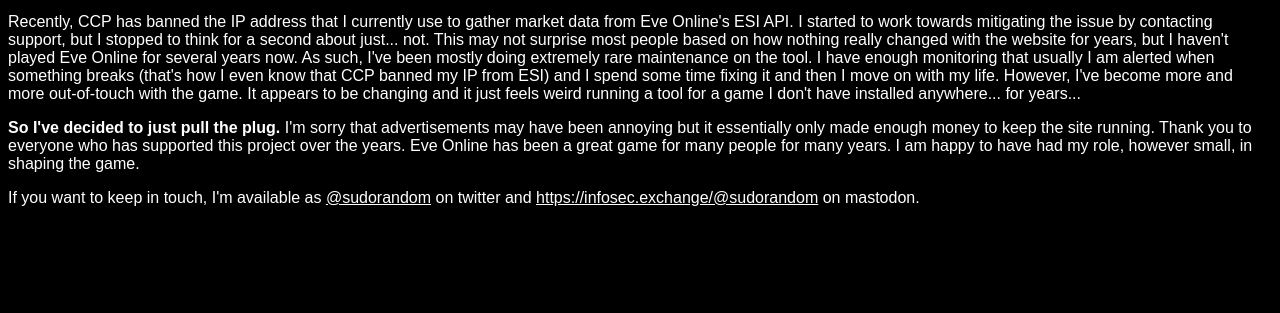
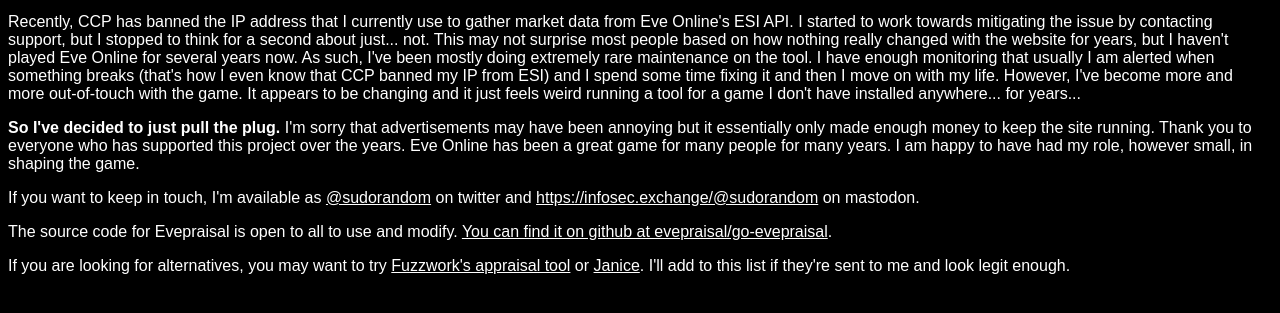
Before and after one commit to evepraisal/evepraisal.com, a plain HTML site: page index.html in a window 1280 px wide. Shown: the part 101-414 px from the top of the page. Drawn offline with Linux system fonts and the light colour scheme.

Commit message:
Add alternatives, github link

```diff
--- a/index.html
+++ b/index.html
@@ -33,6 +33,8 @@
             <p>Recently, CCP has banned the IP address that I currently use to gather market data from Eve Online's ESI API. I started to work towards mitigating the issue by contacting support, but I stopped to think for a second about just... not. This may not surprise most people based on how nothing really changed with the website for years, but I haven't played Eve Online for several years now. As such, I've been mostly doing extremely rare maintenance on the tool. I have enough monitoring that usually I am alerted when something breaks (that's how I even know that CCP banned my IP from ESI) and I spend some time fixing it and then I move on with my life. However, I've become more and more out-of-touch with the game. It appears to be changing and it just feels weird running a tool for a game I don't have installed anywhere... for years...</p>
             <p><b>So I've decided to just pull the plug.</b> I'm sorry that advertisements may have been annoying but it essentially only made enough money to keep the site running. Thank you to everyone who has supported this project over the years. Eve Online has been a great game for many people for many years. I am happy to have had my role, however small, in shaping the game.</p>
             <p>If you want to keep in touch, I'm available as <a href="https://twitter.com/sudorandom" target="_blank">@sudorandom</a> on twitter and <a href="https://infosec.exchange/@sudorandom" target="_blank">https://infosec.exchange/@sudorandom</a> on mastodon.</p>
+            <p>The source code for Evepraisal is open to all to use and modify. <a href="https://github.com/evepraisal/go-evepraisal" target="_blank">You can find it on github at evepraisal/go-evepraisal</a>.</p>
+            <p>If you are looking for alternatives, you may want to try <a href="https://market.fuzzwork.co.uk/appraisal/" target="_blank">Fuzzwork's appraisal tool</a> or <a href="https://janice.e-351.com/" target="_blank">Janice</a>. I'll add to this list if they're sent to me and look legit enough.</p>
 	<footer>
 	</footer>
 	</div>
```
